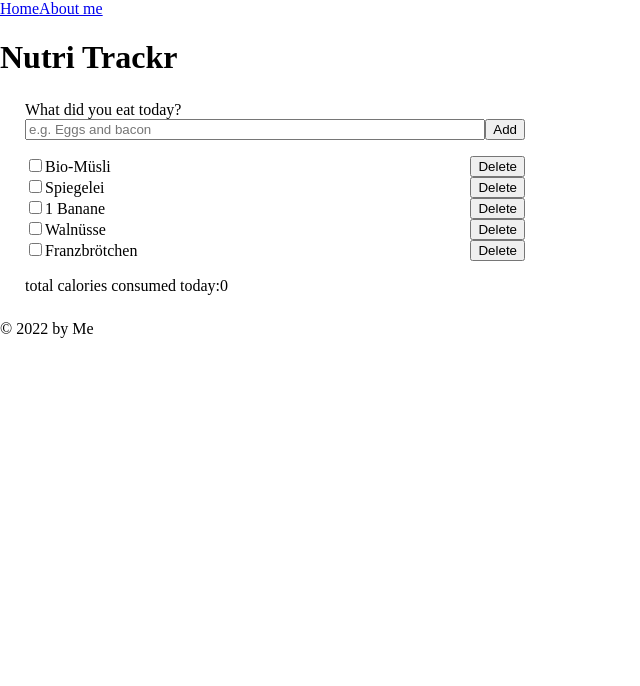
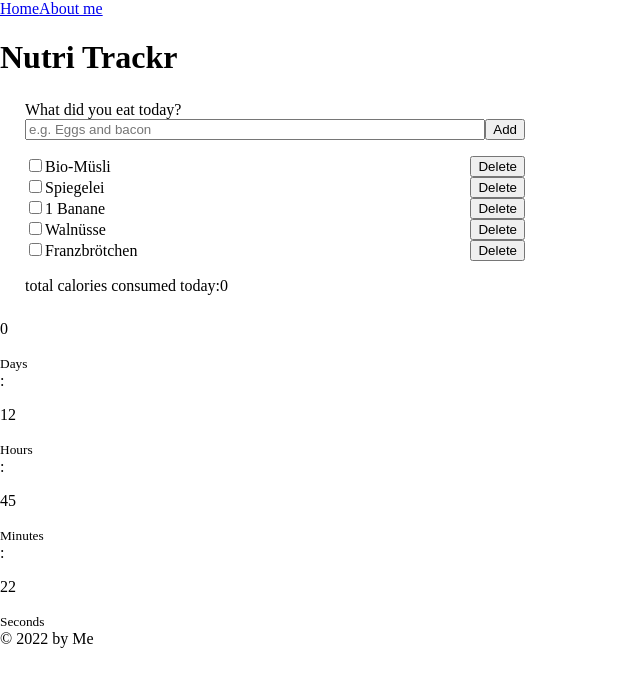
Before and after one commit to DennisWarchocki/Capstone-Project, a Next.js app: page / in a window 1280 px wide. Shown: the top 686 px of the page, without its empty margins (0-640 px from the left). Built offline with nearby package versions, Linux system fonts and the light colour scheme.

Commit message:
comment all out 2

```diff
--- a/src/components/CookingTimer.js
+++ b/src/components/CookingTimer.js
@@ -0,0 +1,40 @@
+const CookingTimer = ({timerDays, timerHours, timerMinutes, timerSeconds}) => {
+	return (
+		<>
+			<section className="timer-container">
+				<section className="timer">
+					<div className="clock">
+						<section>
+							<p>{timerDays}</p>
+							<small>Days</small>
+						</section>
+						<span>:</span>
+						<section>
+							<p>{timerHours}</p>
+							<small>Hours</small>
+						</section>
+						<span>:</span>
+						<section>
+							<p>{timerMinutes}</p>
+							<small>Minutes</small>
+						</section>
+						<span>:</span>
+						<section>
+							<p>{timerSeconds}</p>
+							<small>Seconds</small>
+						</section>
+					</div>
+				</section>
+			</section>
+		</>
+	);
+};
+
+CookingTimer.defaultProps = {
+	timerDays: 0,
+	timerHours: 12,
+	timerMinutes: 45,
+	timerSeconds: 22,
+};
+
+export default CookingTimer;
--- /dev/null
+++ b/src/components/css/timer.css
@@ -0,0 +1,37 @@
+* {
+	margin: 0;
+	padding: 0;
+}
+
+.CookingTimer {
+	height: 100vh;
+	background-color: lightseagreen;
+	display: flex;
+	flex-direction: column;
+	justify-content: center;
+	align-items: center;
+}
+
+.clock {
+	position: relative;
+	margin: auto;
+	display: flex;
+	justify-content: center;
+	align-items: center;
+	background-color: cornflowerblue;
+	height: 180px;
+	width: 350px;
+	color: aquamarine;
+	text-shadow: 1px 1px 7px;
+	border-radius: 15px;
+	border: 2px solid silver;
+	box-shadow: 0 0 4px 12px;
+}
+
+.clock section {
+	display: flex;
+	flex-direction: column;
+	justify-content: center;
+	align-items: center;
+	padding: 1rem;
+}
--- a/src/pages/index.js
+++ b/src/pages/index.js
@@ -1,5 +1,6 @@
 import Head from 'next/head';
 
+import CookingTimer from '../components/CookingTimer';
 import FoodForm from '../components/FoodForm';
 import Layout from '../components/Layout';
 
@@ -12,6 +13,7 @@ export default function HomePage() {
 			</Head>
 			<h1>Nutri Trackr</h1>
 			<FoodForm />
+			<CookingTimer />
 		</Layout>
 	);
 }
```
Also changed, not shown: src/pages/Timer.js (added, +25 -0 lines).
